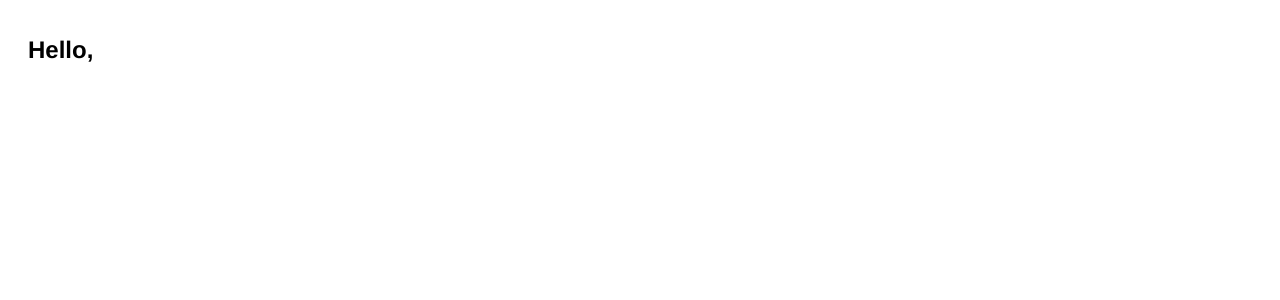
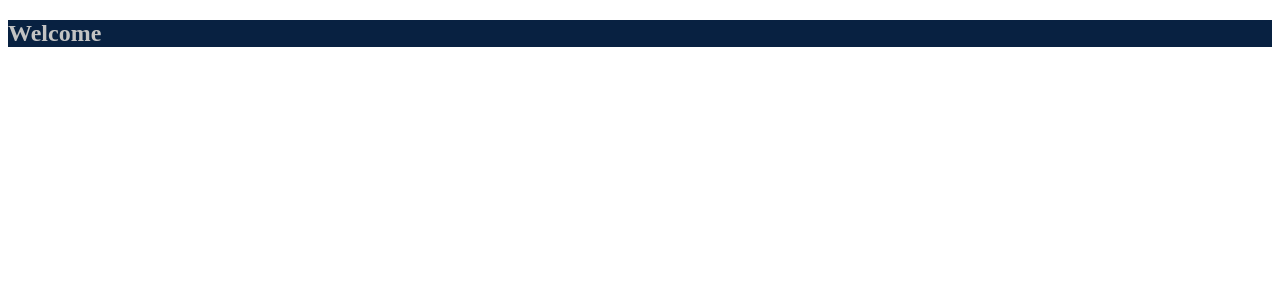
Before and after one commit to benjamincarp/MixUp, a React app: page / in a window 1280 px wide. Shown: the top 300 px of the page. Built offline with nearby package versions, Linux system fonts and the light colour scheme; the HTML template or start-up script is replaced by a standard one.

Commit message:
reorganize directories

```diff
--- a/client/src/components/app.css
+++ /dev/null
@@ -1,6 +0,0 @@
-.app {
-    text-size-adjust: none;
-    font-family: helvetica, arial, sans-serif;
-    line-height: 200%;
-    padding: 6px 20px 30px;
-}
--- a/client/src/index.jsx
+++ b/client/src/index.jsx
@@ -4,7 +4,7 @@ import ReactDOM from 'react-dom';
 import { AppContainer } from 'react-hot-loader';
 // AppContainer is a necessary wrapper component for HMR
 
-import App from './components/app.jsx';
+import App from './react/app.jsx';
 
 const render = (Component) => {
     ReactDOM.render(
@@ -19,7 +19,7 @@ render(App);
 
 // Hot Module Replacement API
 if (module.hot) {
-    module.hot.accept('./components/app.jsx', () => {
+    module.hot.accept('./react/app.jsx', () => {
         render(App)
     });
 }
--- a/client/src/components/app.jsx
+++ b/client/src/react/app.jsx
@@ -1,9 +1,9 @@
 import React from 'react';
-import styles from './app.css';
+import styles from '../style/app.css';
 
 const App = () => (
 <div className={styles.app}>
-<h2>Hello, </h2>
+<h2>Welcome</h2>
 </div>
 );
 
--- /dev/null
+++ b/client/src/style/app.css
@@ -0,0 +1,4 @@
+.app {
+    color: #c3c3c3;
+    background-color: #082141;
+}
```
